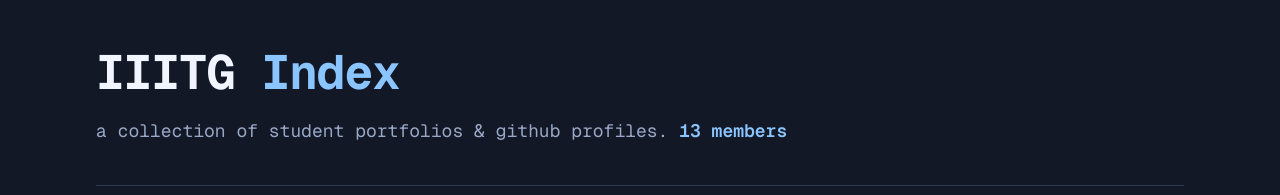
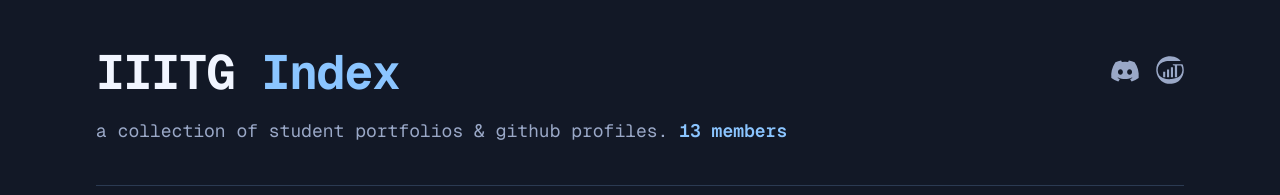
Before and after one commit to TaH00R/webring, a Next.js app: page / in a window 1280 px wide. Shown: the top 195 px of the page. Built offline with nearby package versions, Linux system fonts and the light colour scheme.

Commit message:
Add links to discord and college website

```diff
--- a/app/page.tsx
+++ b/app/page.tsx
@@ -8,6 +8,10 @@ import YearFilter from "@/components/YearFilter";
 
 import members from "@/data/members.json";
 import type { Member } from "@/types/member";
+
+import Link from "next/link";
+import { FaDiscord } from "react-icons/fa6";
+import IIITGLogo from "../components/IIITGLogo"
 
 const allMembers: Member[] = members;
 
@@ -29,6 +33,8 @@ export default function Home() {
   return (
     <main className="min-h-screen bg-[#121826] text-[#F1F5FF]">
       <div className="mx-auto max-w-6xl px-5 py-8 sm:px-8 sm:py-12">
+        <div className="flex items-start justify-between">
+        <div>
           <h1 className="font-mono text-4xl font-bold tracking-tight sm:text-5xl">
             <span>IIITG </span>
             <span className="text-[#8BC5FF]">Index</span>
@@ -42,7 +48,26 @@ export default function Home() {
                 : `Showing ${filteredMembers.length} of ${allMembers.length} members`}
             </span>
           </p>
+          </div>
+          <div className="mt-2 flex gap-4 font-mono text-sm text-[#9AA8C7]">
+            <a
+              href="https://discord.gg/FCPj699MQU"
+              target="_blank"
+              rel="noopener noreferrer"
+              className="hover:text-[#5B8CFF]"
+            >
+              <FaDiscord size={30} />
+            </a>
 
+            <a
+              href="https://iiitg.ac.in"
+              target="_blank"
+              rel="noopener noreferrer"
+            >
+            <IIITGLogo className="size-7 text-[#9AA8C7] hover:text-[#5B8CFF] transition-colors" />
+            </a>
+          </div>
+          </div>
         <div className="mt-10 h-px w-full bg-[#2B3A52]" />
 
         <SearchBar
--- /dev/null
+++ b/components/IIITGLogo.tsx
@@ -0,0 +1,48 @@
+import { SVGProps } from "react";
+const IIITGLogo = (props: SVGProps<SVGSVGElement>) => (
+  <svg
+    xmlns="http://www.w3.org/2000/svg"
+    xmlSpace="preserve"
+    viewBox="0 0 319 319"
+    {...props}
+  >
+    <g
+      style={{
+        strokeWidth: 0.24952289,
+      }}
+    >
+      <g
+        style={{
+          strokeWidth: 0.24952289,
+        }}
+      >
+        <path
+          d="M73.252 15.894c-11.105 0-22.21-.07-33.314.027-6.241.055-12.381.884-18.164 3.472C12.224 23.665 6.725 31.842 7.248 42.2c.511 10.117 5.643 17.345 15.2 21.117 8.262 3.261 16.903 3.921 25.628 3.004 4.483-.471 9.024-1.242 13.307-2.606 9.53-3.036 15.761-9.33 17.202-19.581.74-5.26-.352-10.232-3.052-14.814-.262-.445-.86-.969-1.314-.979-3.469-.081-6.942-.045-10.684-.045v32.861h-6.453V28.475c-1.823-.168-3.498-.03-4.906-.577-.698-.271-.906-1.802-1.417-2.946.817-.041 1.39-.094 1.964-.094 8.297-.005 16.594.035 24.891-.04 1.459-.013 2.143.477 2.61 1.809 5.392 15.406 3.042 29.39-8.027 41.509-5.381 5.891-12.42 9.186-20.249 10.578-12.351 2.195-23.999.431-34.246-7.181C8.85 64.957 4.145 55.927 3.186 44.95 2.118 32.719 5.615 22.064 14.525 13.494c6.65-6.397 14.832-9.53 23.972-10.429 9.973-.982 19.294.865 27.743 6.312 2.646 1.706 4.944 3.953 7.401 5.952l-.389.565z"
+          style={{
+            fill: "currentColor",
+            strokeWidth: 0.24952289,
+          }}
+          transform="matrix(3.9202 0 0 4.09705 -8.76 -9.083)"
+        />
+      </g>
+      <path
+        d="M51.635 61.19h-6.114V33.373h6.114V61.19zM40.367 61.164h-6.141V39.762h6.141v21.402zM23.027 45.874h6.067v15.251h-6.067V45.874z"
+        style={{
+          fill: "currentColor",
+          strokeWidth: 0.24952289,
+        }}
+        transform="matrix(3.9202 0 0 4.09705 -8.76 -9.083)"
+      />
+    </g>
+    <rect
+      width="100%"
+      height={33.747}
+      x={91.623}
+      y={284.253}
+      style={{
+        fill: "none",
+      }}
+    />
+  </svg>
+);
+export default IIITGLogo;
```
Lines whose indentation alone changed are shown as unchanged.
